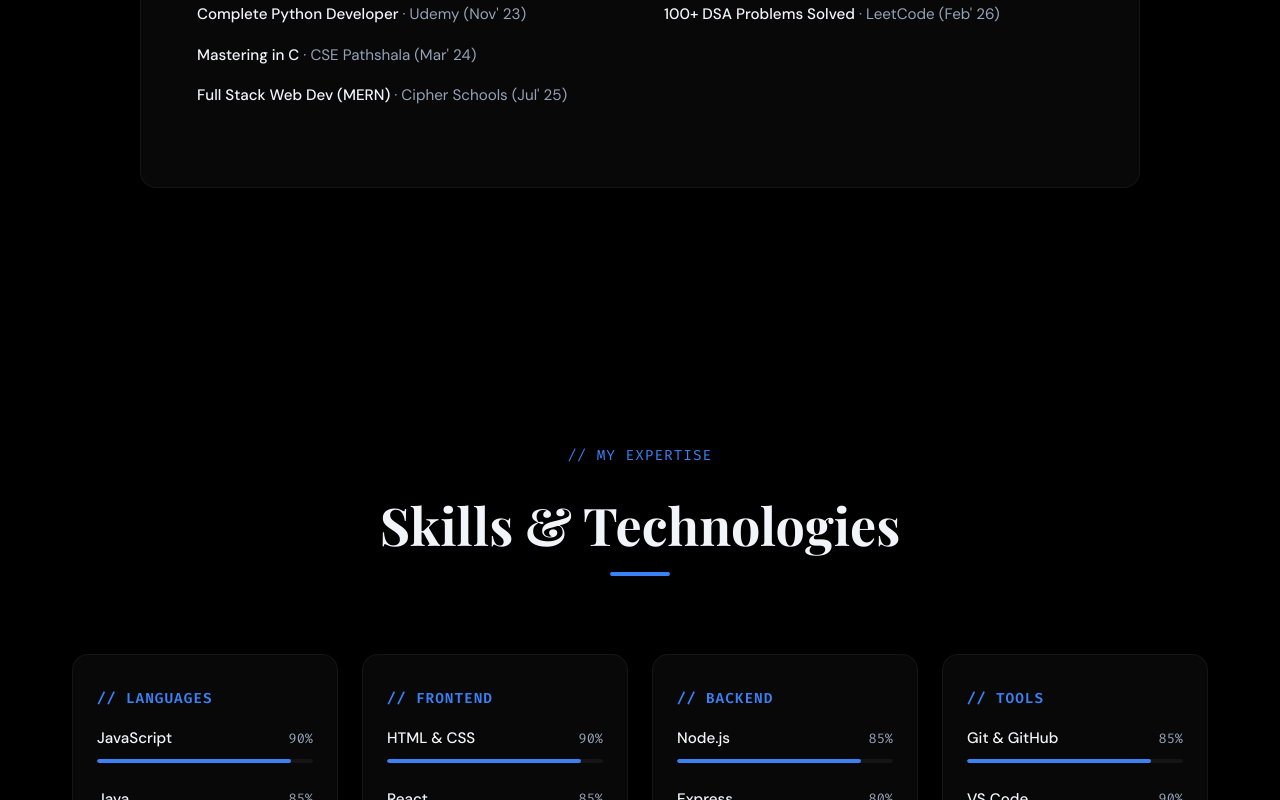
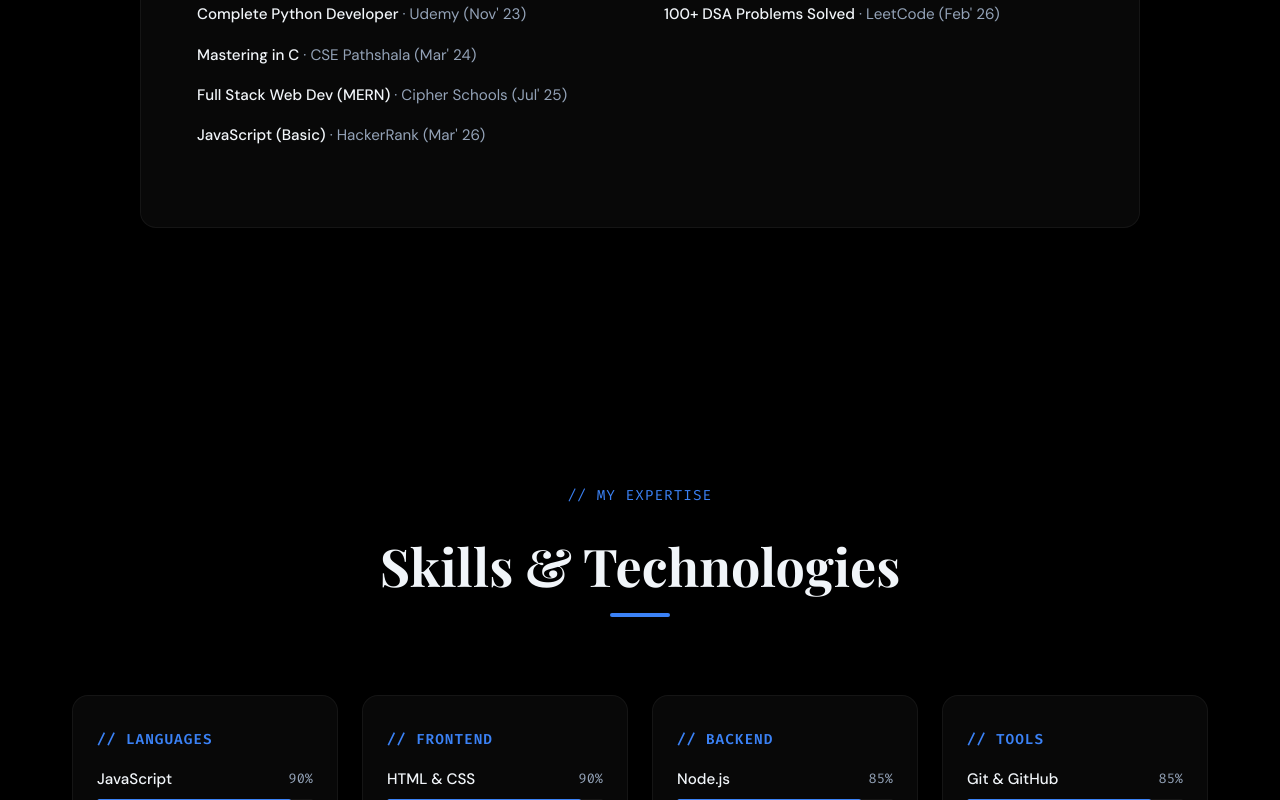
Before and after one commit to Shubham20040627/PortFolio, a React app: page / in a window 1280 px wide. Shown: the part 3660-4460 px from the top of the page. Built offline with nearby package versions, Linux system fonts and the light colour scheme; the HTML template or start-up script is replaced by a standard one; a web font is replaced by a local one.

Commit message:
Final portfolio polish: Blue theme, precise rubric titles, and updated CV details

```diff
--- a/src/components/Achievements.jsx
+++ b/src/components/Achievements.jsx
@@ -20,14 +20,7 @@ const Achievements = () => {
             description: "Strengthened algorithmic logic and problem-solving skills on the GFG platform.",
             link: "https://www.geeksforgeeks.org/profile/shubham14kji",
         },
-        {
-            icon: <Star size={24} />,
-            title: "JavaScript Basic Cert",
-            platform: "HackerRank",
-            date: "Mar 2026",
-            description: "Verified proficiency in JavaScript fundamentals including Functions, Hoisting, and Scope.",
-            link: "https://www.hackerrank.com/certificates/7e9d2c755889",
-        }
+
     ];
 
     return (
--- a/src/components/Certifications.jsx
+++ b/src/components/Certifications.jsx
@@ -3,6 +3,7 @@ import './Certifications.css';
 import cipherImg from '../assets/cipher.png';
 import udemyImg from '../assets/udemy.png';
 import cProgImg from '../assets/c-prog.png';
+import hackerrankImg from '../assets/hackerrank.png';
 
 const Certifications = () => {
     const certs = [
@@ -32,6 +33,15 @@ const Certifications = () => {
             brandColor: "#0891b2", // Cyan base for variety
             link: "https://drive.google.com/file/d/1cBQbAEOkLJe-FB5yIv4O1V8wJh4dxula/view?usp=drive_link",
             image: cProgImg
+        },
+        {
+            title: "JavaScript (Basic) Certificate",
+            provider: "HackerRank",
+            date: "Mar' 26",
+            description: "Verified proficiency in core JavaScript fundamentals covering Functions, Hoisting, and Scope logic.",
+            brandColor: "#059669", // Emerald green for HackerRank
+            link: "https://www.hackerrank.com/certificates/7e9d2c755889",
+            image: hackerrankImg
         }
     ];
 
--- a/src/components/ResumeCTA.jsx
+++ b/src/components/ResumeCTA.jsx
@@ -129,6 +129,7 @@ const ResumeCTA = () => {
                                     <li><strong className="cv-strong">Complete Python Developer</strong> · Udemy (Nov' 23)</li>
                                     <li><strong className="cv-strong">Mastering in C</strong> · CSE Pathshala (Mar' 24)</li>
                                     <li><strong className="cv-strong">Full Stack Web Dev (MERN)</strong> · Cipher Schools (Jul' 25)</li>
+                                <li><strong className="cv-strong">JavaScript (Basic)</strong> · HackerRank (Mar' 26)</li>
                                 </ul>
                             </div>
                         </div>
```
Also changed, not shown: src/assets/hackerrank.png (added).
